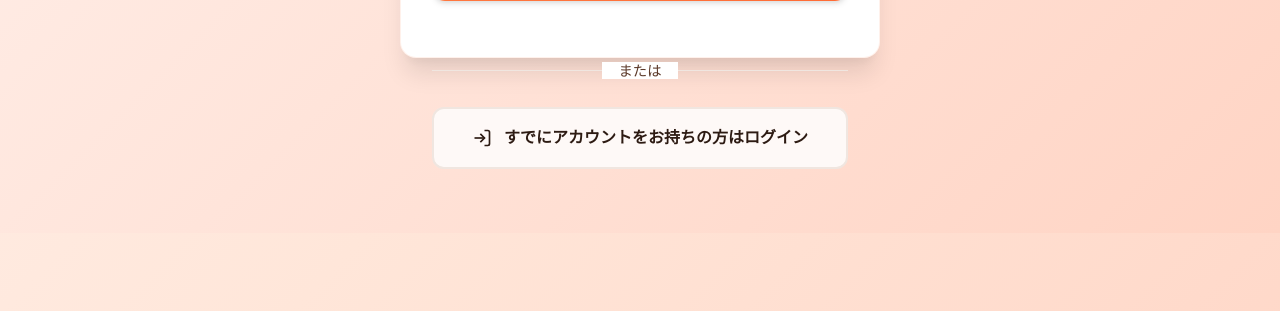
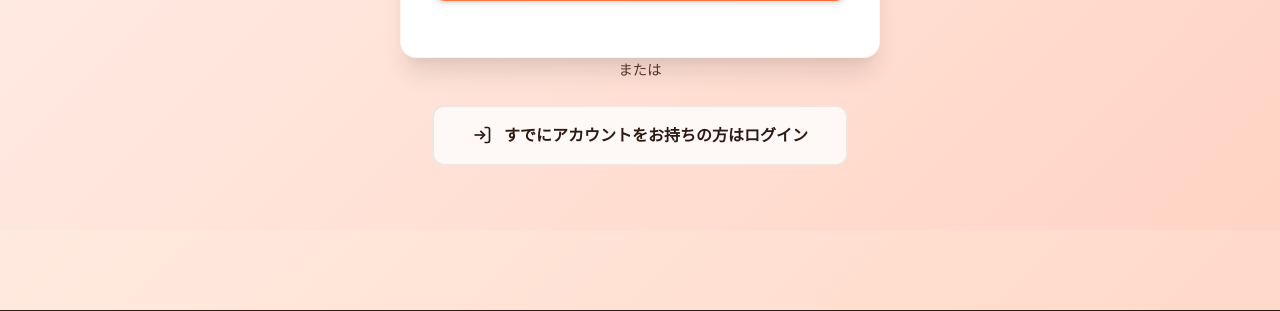
Before and after one commit to Yulkjh/utamemo-app, a Django app: page /users/register/ in a window 1280 px wide. Shown: the part 744-1055 px from the top of the page. Run offline with Django 5.2, Linux system fonts and the light colour scheme.

Commit message:
Fix divider styling in registration page

```diff
--- a/myproject/templates/users/register.html
+++ b/myproject/templates/users/register.html
@@ -280,28 +280,24 @@
 }
 
 .divider {
+    display: flex;
+    align-items: center;
     text-align: center;
     margin-bottom: 1.5rem;
-    position: relative;
 }
 
-.divider::before {
+.divider::before,
+.divider::after {
     content: '';
-    position: absolute;
-    top: 50%;
-    left: 0;
-    right: 0;
+    flex: 1;
     height: 1px;
     background: var(--border-color);
 }
 
 .divider span {
-    background: var(--surface);
     color: var(--text-secondary);
     padding: 0 1rem;
     font-size: 0.9rem;
-    position: relative;
-    z-index: 1;
 }
 
 .btn-login-link {
```
